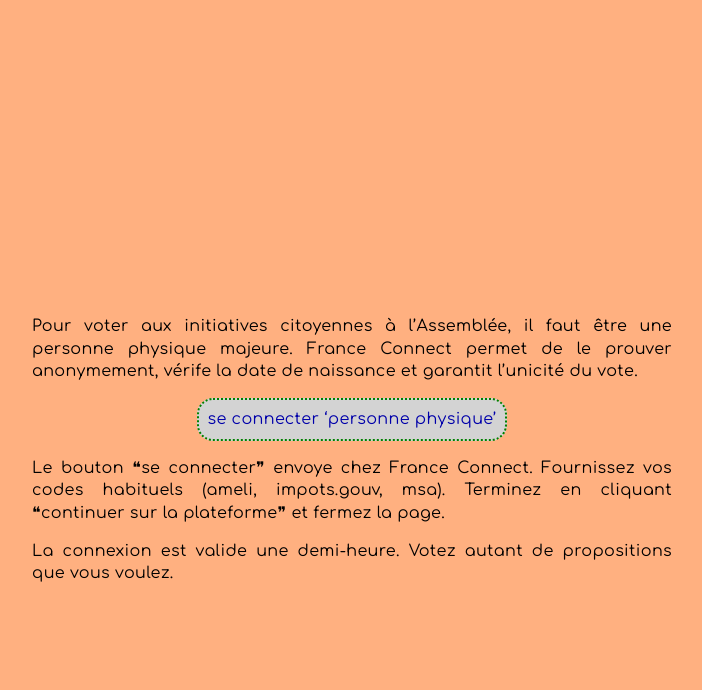
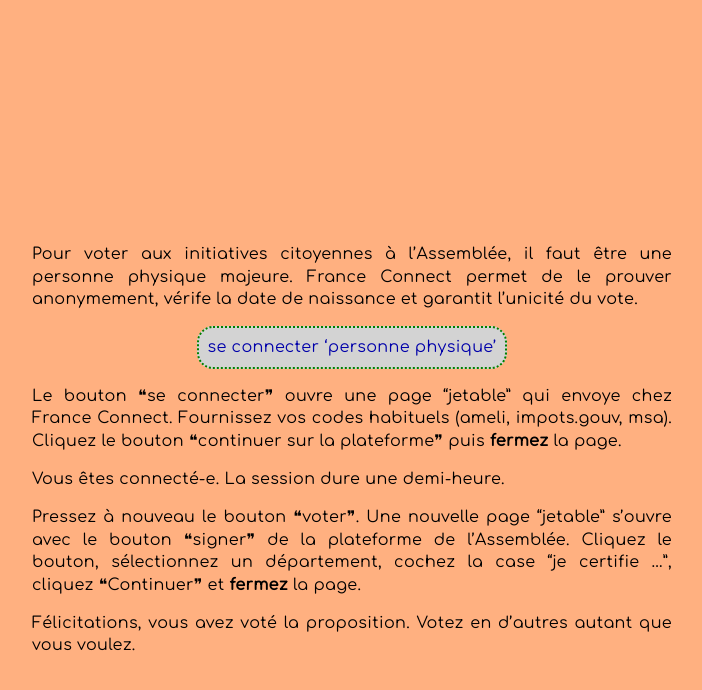
Before and after one commit to politipet/politipet.github.io, a Jekyll site: the page built from auth.md, in a window 1280 px wide. Shown: the top 690 px of the page, without its empty margins (288-990 px from the left). Built offline with Jekyll 4.4.1, drawn with Linux system fonts in a browser that asks for light colours; our own code applies the rules of GitHub Pages for plain Markdown files.

Commit message:
add vote workflow and 'jetable' to /auth

```diff
--- a/auth.md
+++ b/auth.md
@@ -11,12 +11,21 @@
 
 </div>
 
-Le bouton ❝se connecter❞ envoye chez France Connect.
+Le bouton ❝se connecter❞ ouvre une page "jetable"
+qui envoye chez France Connect.
 Fournissez vos codes habituels (ameli, impots.gouv, msa).
-Terminez en cliquant ❝continuer sur la plateforme❞ et fermez la page.
+Cliquez le bouton ❝continuer sur la plateforme❞
+puis <b>fermez</b> la page.
 
-La connexion est valide une demi-heure.
-Votez autant de propositions que vous voulez.
+Vous êtes connecté-e. La session dure une demi-heure.
+
+Pressez à nouveau le bouton ❝voter❞. Une nouvelle page "jetable"
+s'ouvre avec le bouton ❝signer❞ de la plateforme de l'Assemblée.
+Cliquez le bouton, sélectionnez un département, cochez la case
+"je certifie ...", cliquez ❝Continuer❞ et <b>fermez</b> la page.
+
+Félicitations, vous avez voté la proposition.
+Votez en d'autres autant que vous voulez.
 
 </div>
 
```
